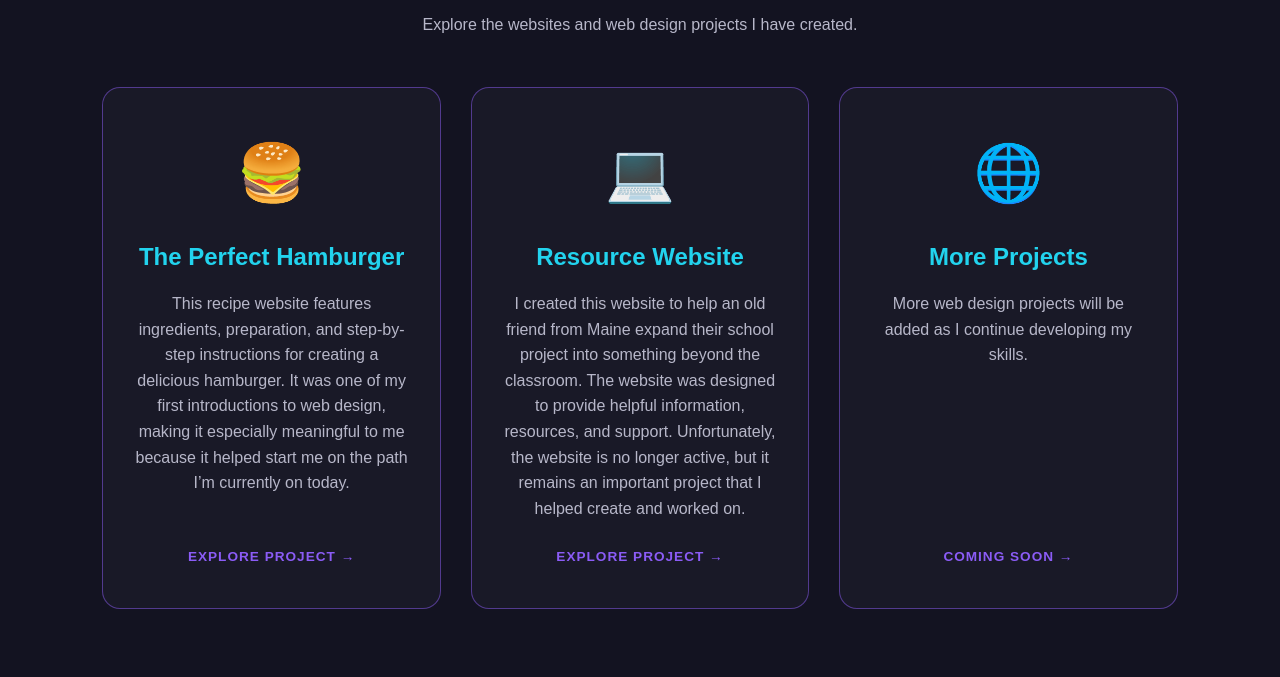
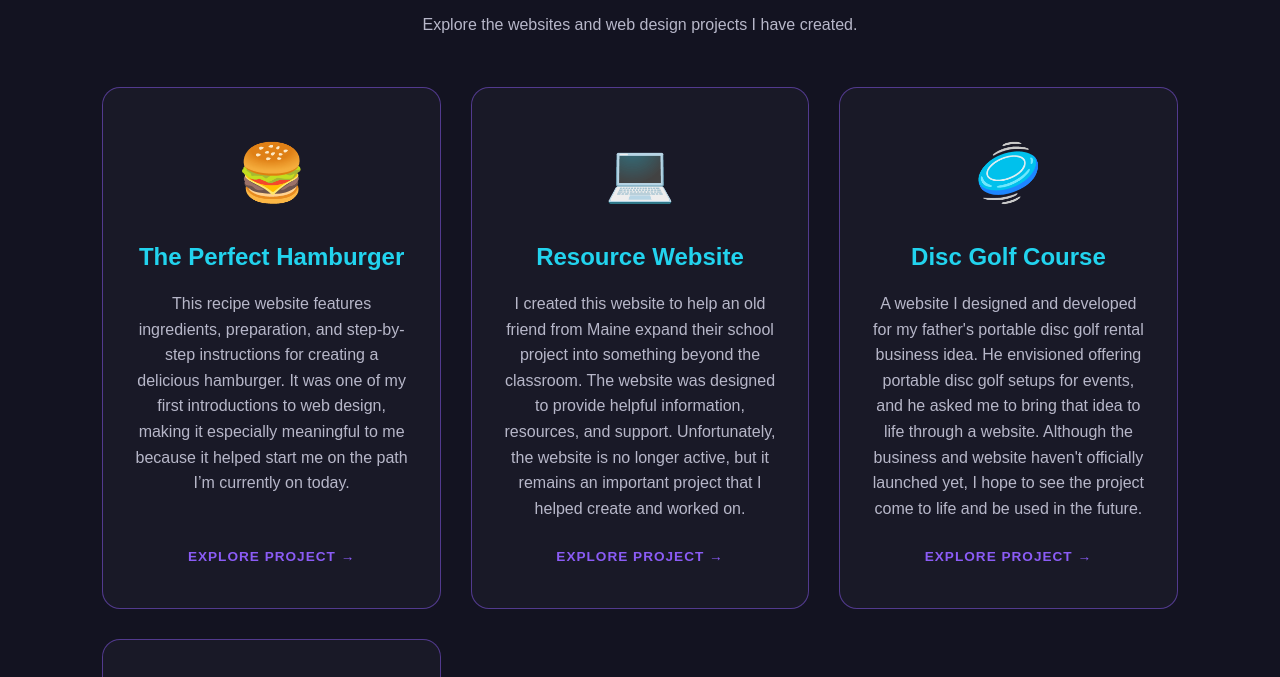
Before and after one commit to alexanderunderhill-cmd/Underhill_Art, a plain HTML site: page portfolio.html in a window 1280 px wide. Shown: the part 5628-6305 px from the top of the page. Drawn offline with Linux system fonts and the light colour scheme.

Commit message:
Add files via upload

```diff
--- a/portfolio.html
+++ b/portfolio.html
@@ -650,6 +650,31 @@
                     </span>
 
                 </a>
+ <!-- DISC GOLF PROJECT -->
+
+                <a href="discgolfweb/index.html"
+                   class="web-project-card">
+
+                    <div class="web-project-icon">
+                        🥏
+                    </div>
+
+                    <h3>
+                        Disc Golf Course
+                    </h3>
+
+                    <p>
+                        A website I designed and developed for my father's portable disc golf rental business idea. He envisioned offering portable disc golf setups for events, and he asked me to bring that idea to life through a website. Although the business and website haven't officially launched yet, I hope to see the project come to life and be used in the future.
+                    </p>
+
+                    <span>
+                        EXPLORE PROJECT →
+                    </span>
+
+                </a>
+
+
+
                 <!-- FUTURE PROJECT -->
 
                 <a href="#"
```
